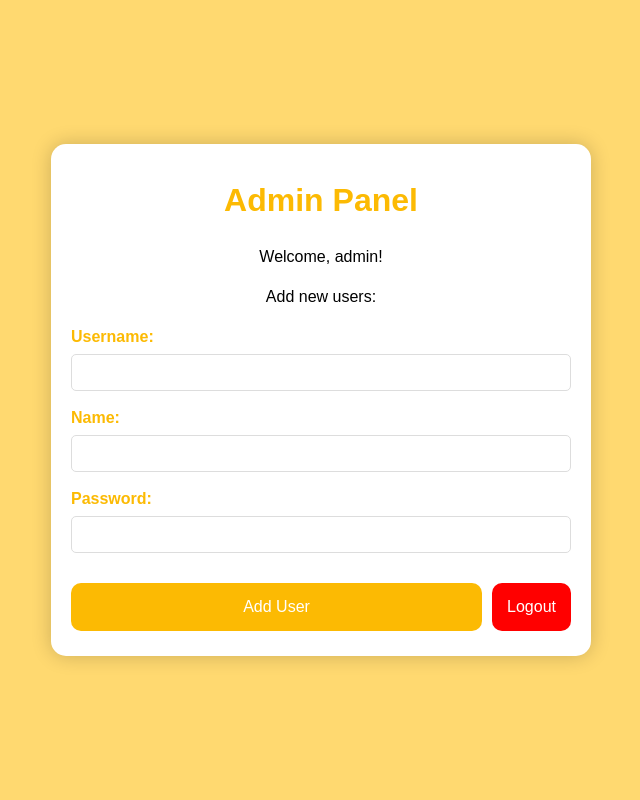
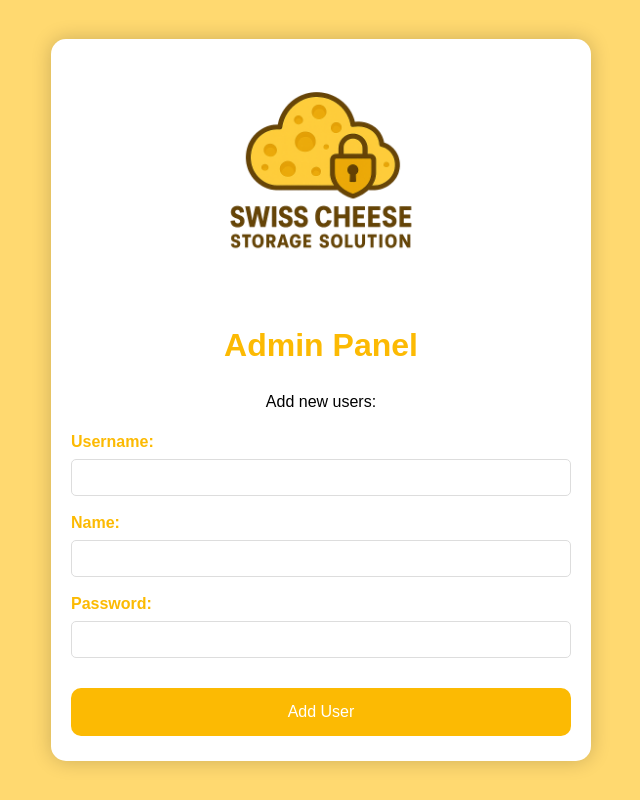
Before and after one commit to ShanksCS/Swiss-Cheese-Cloud-Storage-Solution, a PHP site: page /admin.php in a window 1280 px wide. Shown: the whole page, without its empty margins (319-959 px from the left). Run offline with PHP 8.4, Linux system fonts and the light colour scheme; the visitor is signed in with stand-in values (Sample User, id 1).

Commit message:
Added logo and cleaned code

```diff
--- a/Website-Files/admin.php
+++ b/Website-Files/admin.php
@@ -25,8 +25,10 @@
 </head>
 <body>
     <div class="main">
+		<div class="logo-wrapper">
+            <img src="img/logo.png" alt="Swiss Cheese Storage Solution" />
+        </div>
         <h1>Admin Panel</h1>
-        <p>Welcome, <?php echo htmlspecialchars($_SESSION['username']); ?>!</p>
         <p>Add new users:</p>
         <form method="POST">
             <label>Username:</label>
@@ -38,13 +40,7 @@
             <label>Password:</label>
             <input type="text" name="new_password" required>
 
-            <div class="wrap">
-        <button type="submit">Add User</button>
-    </form>
-    <form action="logout.php" method="POST" style="margin-left: 10px;">
-        <button type="submit" style="background-color: red; color: white;">Logout</button>
-    </form>
-</div>
+            <button type="submit">Add User</button>
         </form>
     </div>
 </body>
```
